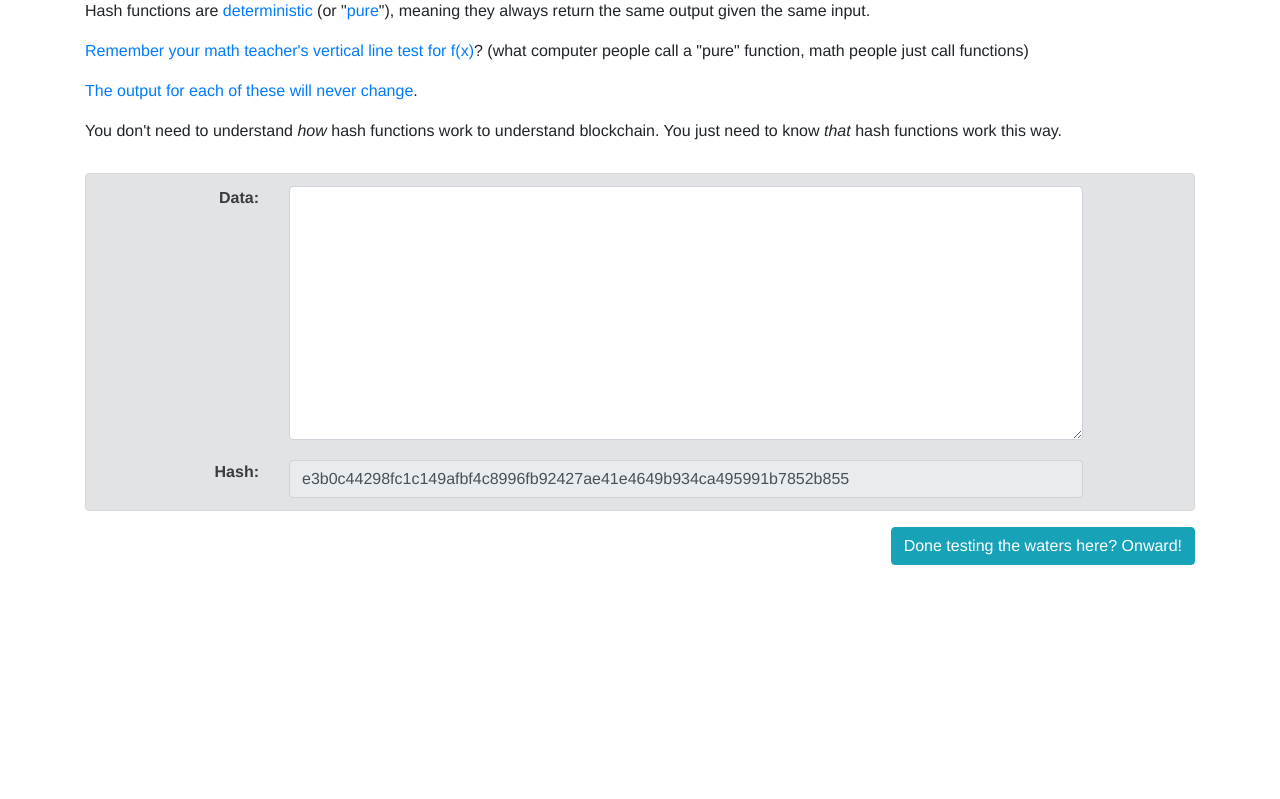
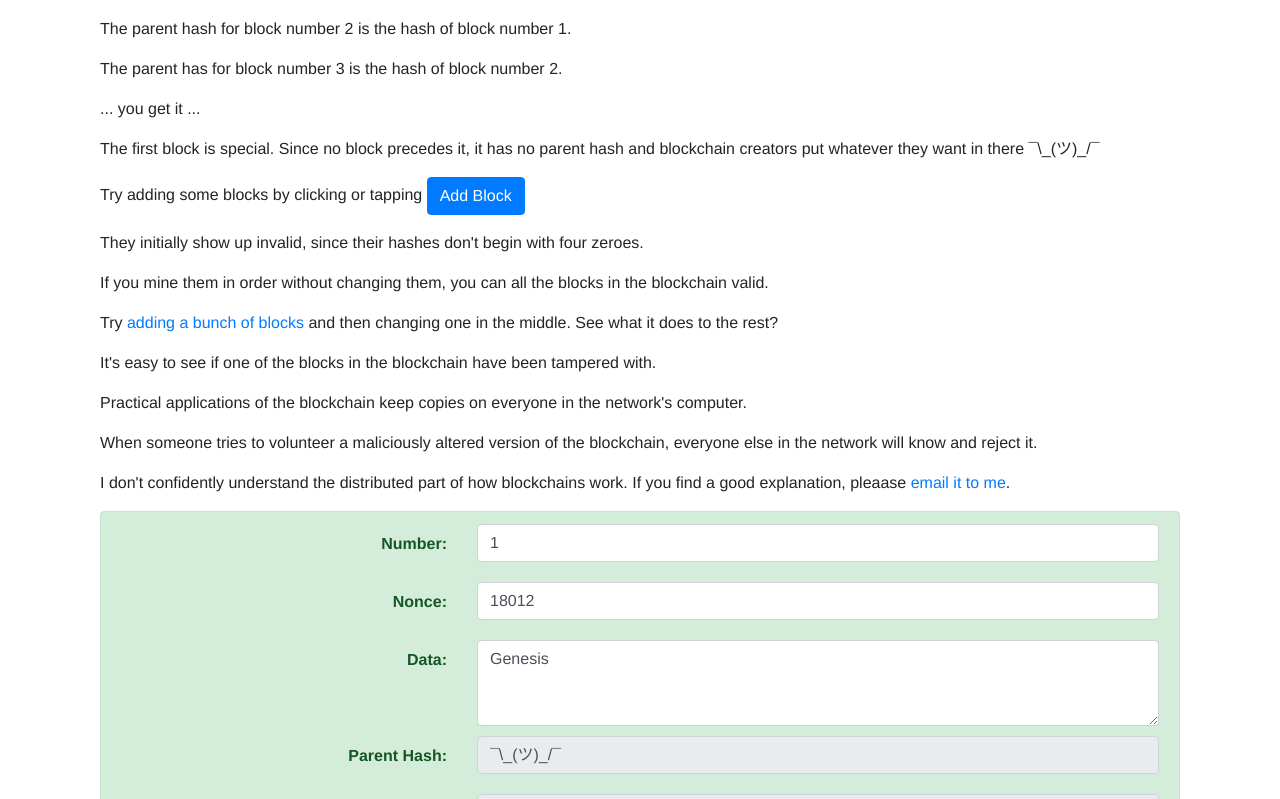
Before and after one commit to pachun/how-to-blockchain, a React (Create React App) app: page / in a window 1280 px wide. Shown: the part 221-1020 px from the top of the page. Before the commit the page ends 802 px from the top, so only its background shows below. Built offline with nearby package versions, Linux system fonts and the light colour scheme.

Commit message:
WIP working well enough

```diff
--- a/src/App.js
+++ b/src/App.js
@@ -17,7 +17,7 @@ const selectedLinkColor = '#000'
 class App extends React.Component {
   constructor() {
     super()
-    this.state = { route: 'Hash' }
+    this.state = { route: 'Blockchain' }
   }
 
   showHashExample  = () => this.setState({route: 'Hash'})
--- a/src/BlockchainExample/index.js
+++ b/src/BlockchainExample/index.js
@@ -70,23 +70,73 @@ class BlockchainExample extends React.Component {
     ]})
   }
 
+  addABunchOfBlocks = () => this.setState({ blocks: [{
+    number: '1',
+    nonce: '18012',
+    data: 'Genesis',
+    mining: false,
+    parentHash: () => '¯\\_(ツ)_/¯',
+  },{
+    number: '2',
+    nonce: '27320',
+    data: '',
+    mining: false,
+    parentHash: () => this.hash(this.state.blocks[0]),
+  },{
+    number: '3',
+    nonce: '74179',
+    data: '',
+    mining: false,
+    parentHash: () => this.hash(this.state.blocks[1]),
+  },{
+    number: '4',
+    nonce: '66249',
+    data: '',
+    mining: false,
+    parentHash: () => this.hash(this.state.blocks[2]),
+  },{
+    number: '5',
+    nonce: '156856',
+    data: '',
+    mining: false,
+    parentHash: () => this.hash(this.state.blocks[3]),
+  }]})
+
+  blocks = () => this.state.blocks.map( (block, index) =>
+    <Block
+      block={block}
+      updateNumber={this.updateNumber(index)}
+      updateNonce={this.updateNonce(index)}
+      updateData={this.updateData(index)}
+      hash={this.hash}
+      mine={this.mine(index)}
+      backgroundColor={this.backgroundColor}
+    />
+  )
+
+  addBlockButton = () => <Button color="primary" onClick={this.addBlock}>Add Block</Button>
+
   render() {
     return (
       <Container>
         <h3>Blockchain</h3>
-        { this.state.blocks.map( (block, index) =>
-          <Block
-            block={block}
-            updateNumber={this.updateNumber(index)}
-            updateNonce={this.updateNonce(index)}
-            updateData={this.updateData(index)}
-            hash={this.hash}
-            mine={this.mine(index)}
-            backgroundColor={this.backgroundColor}
-          />
-        ) }
+        <p>(<strong>Below is a real blockchain you can play with!</strong>)</p>
+        <p>Blocks actually have one more peice of information: A <em>parent hash</em>.</p>
+        <p>The parent hash for block number 2 is the hash of block number 1.</p>
+        <p>The parent has for block number 3 is the hash of block number 2.</p>
+        <p>... you get it ...</p>
+        <p>The first block is special. Since no block precedes it, it has no parent hash and blockchain creators put whatever they want in there ¯\_(ツ)_/¯</p>
+        <p>Try adding some blocks by clicking or tapping { this.addBlockButton() }</p>
+        <p>They initially show up invalid, since their hashes don't begin with four zeroes.</p>
+        <p>If you mine them in order without changing them, you can all the blocks in the blockchain valid.</p>
+        <p>Try <a href="" onClick={(e) => { e.preventDefault(); this.addABunchOfBlocks()}}>adding a bunch of blocks</a> and then changing one in the middle. See what it does to the rest?</p>
+        <p>It's easy to see if one of the blocks in the blockchain have been tampered with.</p>
+        <p>Practical applications of the blockchain keep copies on everyone in the network's computer.</p>
+        <p>When someone tries to volunteer a maliciously altered version of the blockchain, everyone else in the network will know and reject it.</p>
+        <p>I don't confidently understand the distributed part of how blockchains work. If you find a good explanation, pleaase <a href="mailto:nick@pachulski.me">email it to me</a>.</p>
+        { this.blocks() }
         <div style={{marginBottom:'50px', maxWidth: '500px', display:'flex',justifyContent:'space-between'}}>
-          <Button color="primary" onClick={this.addBlock}>Add Block</Button>
+          { this.addBlockButton() }
           { this.state.blocks.length > 1 && <Button color="danger" onClick={this.removeBlock}>Remove Block</Button>}
         </div>
       </Container>
```
